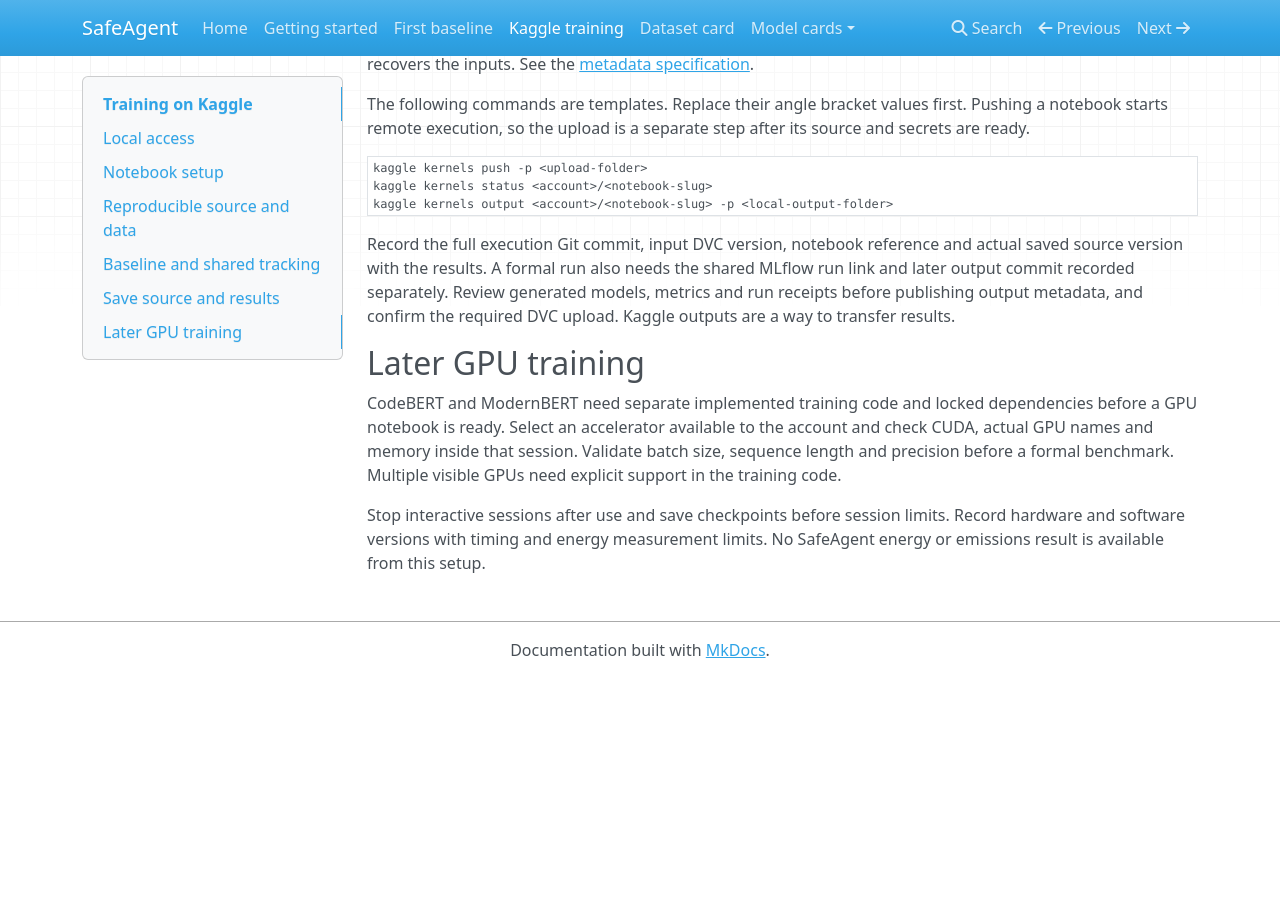
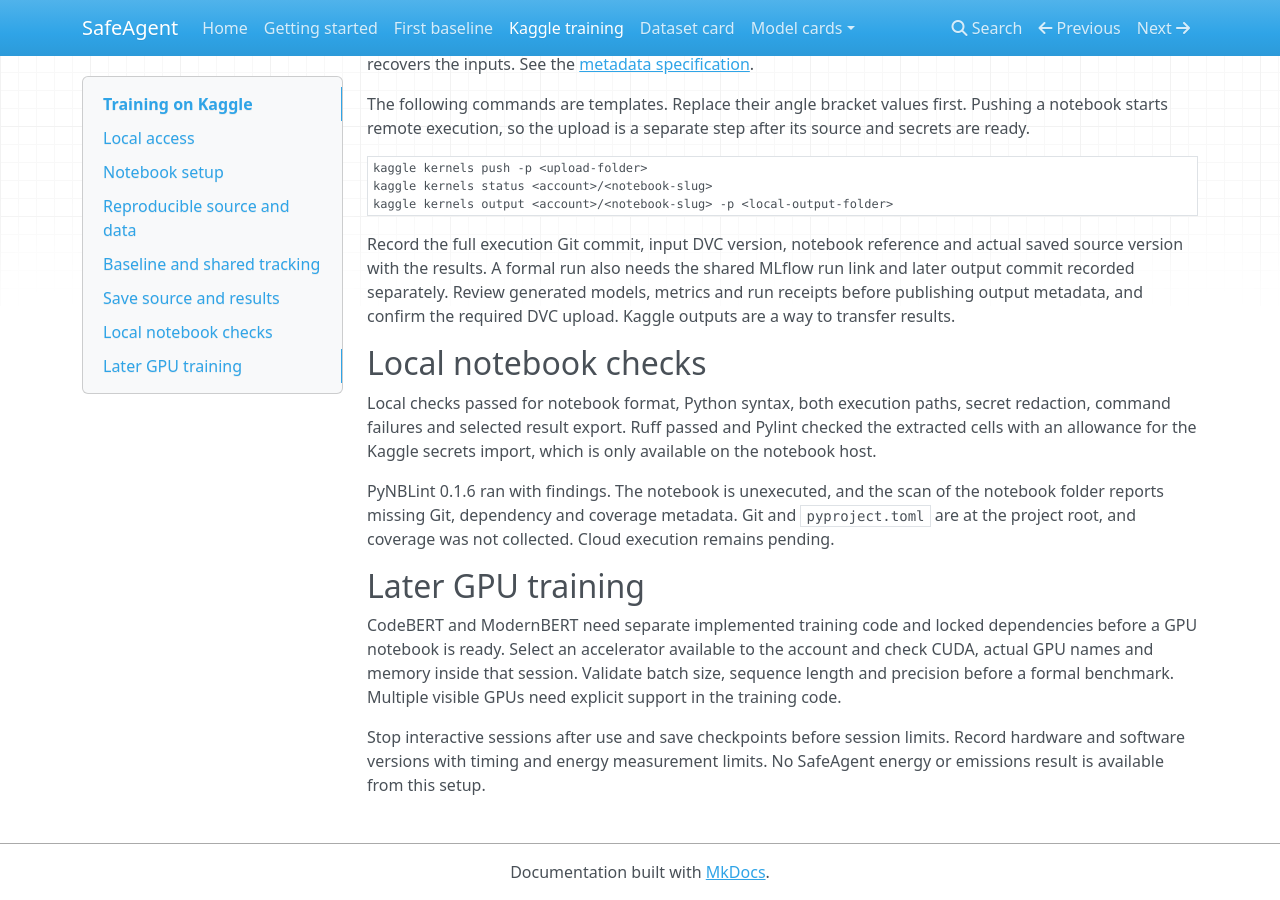
Before and after one commit to taed2-2627q1-gced-upc/taed2-SafeAgent, an MkDocs documentation site: the page built from docs/kaggle-training.md, in a window 1280 px wide and 900 px high, scrolled down 2489 px. Built offline with MkDocs 1.6.1, drawn with Linux system fonts in a browser that asks for light colours; nearby versions of some CDN libraries; before the commit the page ends 3167 px from its top, so only the background shows below that.

Commit message:
docs: record local notebook checks

```diff
--- a/docs/kaggle-training.md
+++ b/docs/kaggle-training.md
@@ -151,6 +151,18 @@ MLflow run link and later output commit recorded separately. Review generated
 models, metrics and run receipts before publishing output metadata, and confirm
 the required DVC upload. Kaggle outputs are a way to transfer results.
 
+## Local notebook checks
+
+Local checks passed for notebook format, Python syntax, both execution paths,
+secret redaction, command failures and selected result export. Ruff passed and
+Pylint checked the extracted cells with an allowance for the Kaggle secrets
+import, which is only available on the notebook host.
+
+PyNBLint 0.1.6 ran with findings. The notebook is unexecuted, and the scan of the
+notebook folder reports missing Git, dependency and coverage metadata. Git and
+`pyproject.toml` are at the project root, and coverage was not collected.
+Cloud execution remains pending.
+
 ## Later GPU training
 
 CodeBERT and ModernBERT need separate implemented training code and locked
```
